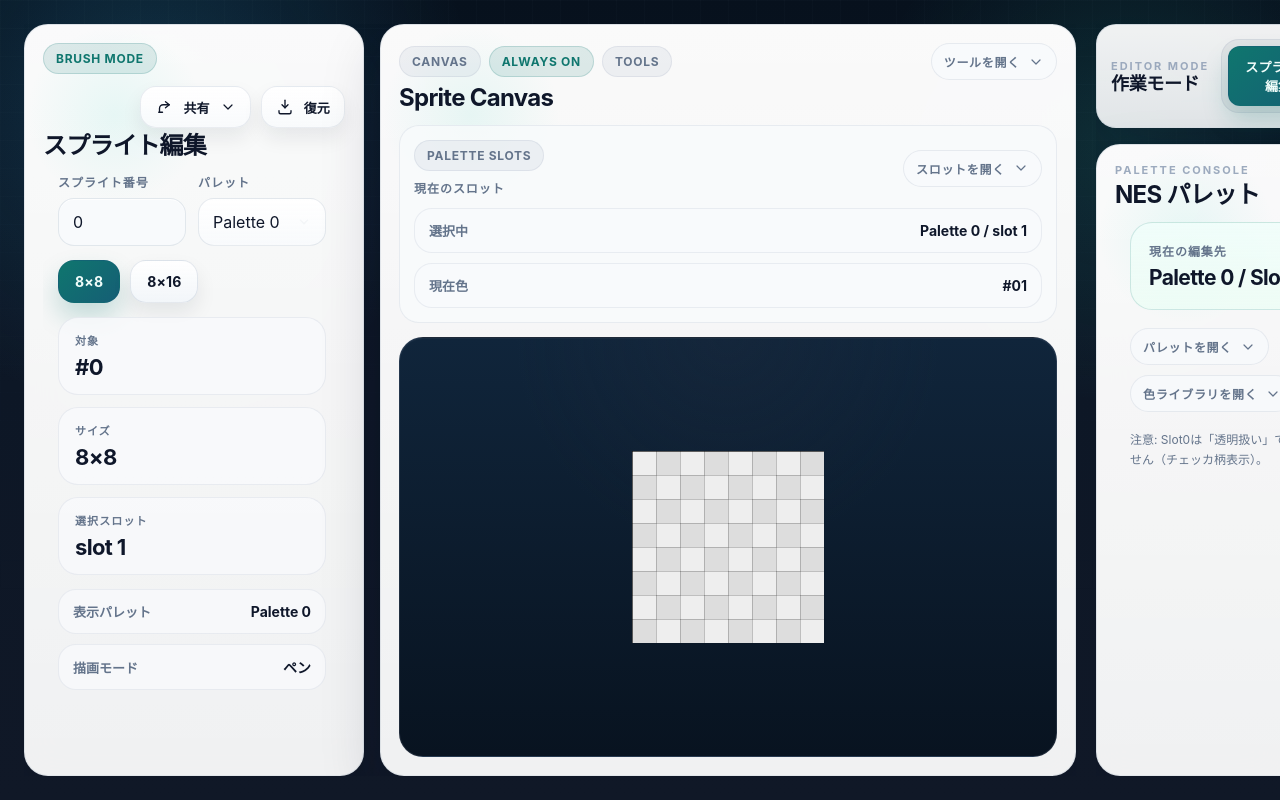
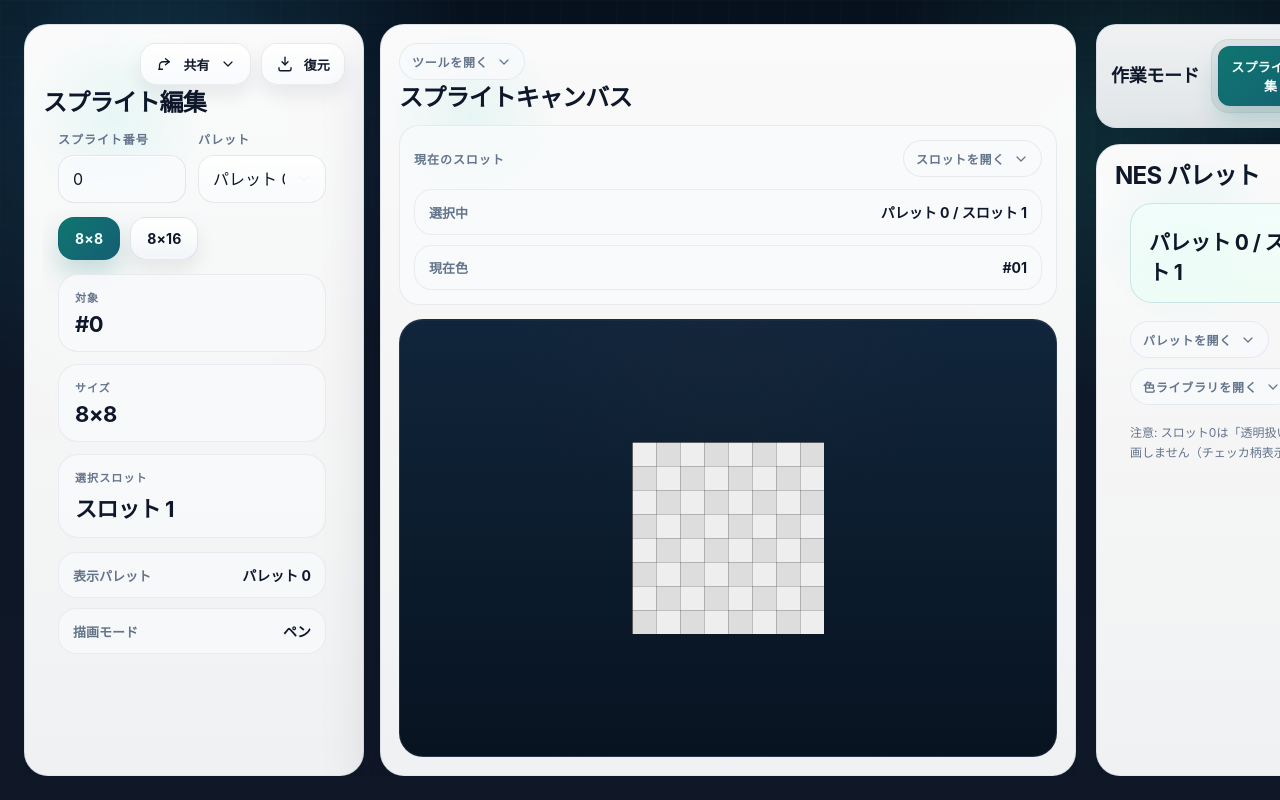
Before and after one commit to paseri3739/nesdot, a React (Vite) app: page / in a window 1280 px wide. Shown: the top 800 px of the page. Built offline with nearby package versions, Linux system fonts and the light colour scheme.

Commit message:
Refactor UI components to remove unused elements and improve localization in PalettePicker, ScreenMode, and SpriteMode

```diff
--- a/src/App.tsx
+++ b/src/App.tsx
@@ -5,7 +5,6 @@ import { ScreenMode } from "./components/ScreenMode";
 import { SpriteMode } from "./components/SpriteMode";
 import {
     Container,
-    Eyebrow,
     globalStyles,
     LeftPane,
     ModeSwitcherCard,
@@ -37,7 +36,6 @@ export const App: React.FC = () => {
                         <ModeSwitcherCard>
                             <ModeSwitcherLayout>
                                 <ModeSwitcherHeader>
-                                    <Eyebrow>Editor Mode</Eyebrow>
                                     <ModeSwitcherTitle>作業モード</ModeSwitcherTitle>
                                 </ModeSwitcherHeader>
                                 <SegmentedControl>
@@ -53,7 +51,6 @@ export const App: React.FC = () => {
 
                         <Panel css={{ gridTemplateRows: "auto minmax(0, 1fr)" }}>
                             <PanelHeader>
-                                <Eyebrow>Palette Console</Eyebrow>
                                 <PanelTitle>NES パレット</PanelTitle>
                             </PanelHeader>
                             <ScrollArea>
--- a/src/components/PalettePicker.tsx
+++ b/src/components/PalettePicker.tsx
@@ -7,9 +7,7 @@ import {
     Grid,
     LibraryCaption,
     LibraryHeader,
-    LibraryTitle,
     Note,
-    PaletteCaption,
     PaletteCard,
     PaletteHeader,
     PaletteList,
@@ -17,7 +15,6 @@ import {
     PaletteStatus,
     Root,
     ScrollWrap,
-    SelectionLabel,
     SelectionSummary,
     SelectionSwatch,
     SelectionValue,
@@ -54,10 +51,7 @@ export const PalettePicker: React.FC = () => {
         <Root>
             <SelectionSummary>
                 <div>
-                    <SelectionLabel>現在の編集先</SelectionLabel>
-                    <SelectionValue>
-                        Palette {activePalette} / Slot {activeSlot}
-                    </SelectionValue>
+                    <SelectionValue>パレット {activePalette} / スロット {activeSlot}</SelectionValue>
                 </div>
                 <SelectionSwatch
                     transparent={activeSlot === 0}
@@ -85,11 +79,7 @@ export const PalettePicker: React.FC = () => {
                         return (
                             <PaletteCard key={i} active={isActivePalette}>
                                 <PaletteHeader>
-                                    <div>
-                                        <PaletteName>Palette {i}</PaletteName>
-                                        <PaletteCaption>{isActivePalette ? "編集中のパレット" : "クリックで切り替え"}</PaletteCaption>
-                                    </div>
-                                    <PaletteStatus active={isActivePalette}>{isActivePalette ? "Active" : "Idle"}</PaletteStatus>
+                                    <PaletteName>パレット {i}</PaletteName>
                                 </PaletteHeader>
 
                                 <SlotRow>
@@ -97,12 +87,12 @@ export const PalettePicker: React.FC = () => {
                                         <SlotGroup key={j} active={isActivePalette && activeSlot === j}>
                                             <SlotButton
                                                 onClick={j !== 0 ? () => handlePaletteClick(i, j) : undefined}
-                                                title={j === 0 ? "Slot 0: Transparent" : `Slot ${j}`}
+                                                title={j === 0 ? "スロット 0: 透明" : `スロット ${j}`}
                                                 active={activeSlot === j && isActivePalette}
                                                 transparent={j === 0}
                                                 bg={j === 0 ? undefined : NES_PALETTE_HEX[idx]}
                                             />
-                                            <SlotLabel>slot{j}</SlotLabel>
+                                            <SlotLabel>スロット{j}</SlotLabel>
                                         </SlotGroup>
                                     ))}
                                 </SlotRow>
@@ -115,12 +105,7 @@ export const PalettePicker: React.FC = () => {
             {isLibraryOpen && (
                 <ScrollWrap>
                     <LibraryHeader>
-                        <div>
-                            <LibraryTitle>NES Color Library</LibraryTitle>
-                            <LibraryCaption>
-                                Palette {activePalette} / Slot {activeSlot} に割り当てる色を選択
-                            </LibraryCaption>
-                        </div>
+                        <LibraryCaption>パレット {activePalette} / スロット {activeSlot} に割り当てる色を選択</LibraryCaption>
                         <PaletteStatus active>
                             #{activeColorIndex.toString(16).padStart(2, "0").toUpperCase()}
                         </PaletteStatus>
@@ -139,7 +124,7 @@ export const PalettePicker: React.FC = () => {
                 </ScrollWrap>
             )}
 
-            <Note>注意: Slot0は「透明扱い」です。実際の色は描画しません（チェッカ柄表示）。</Note>
+            <Note>注意: スロット0は「透明扱い」です。実際の色は描画しません（チェッカ柄表示）。</Note>
         </Root>
     );
 };
--- a/src/components/ScreenMode.tsx
+++ b/src/components/ScreenMode.tsx
@@ -1,6 +1,5 @@
 import React, { useState } from "react";
 import {
-    Badge,
     CanvasViewport,
     CollapseToggle,
     DetailKey,
@@ -17,7 +16,6 @@ import {
     MetricValue,
     NumberInput,
     Panel,
-    PanelDescription,
     PanelHeader,
     PanelHeaderRow,
     PanelTitle,
@@ -142,7 +140,6 @@ export const ScreenMode: React.FC = () => {
                 <Panel>
                     <PanelHeader>
                         <PanelHeaderRow>
-                            <Badge tone={scanReport.ok ? "accent" : "danger"}>{scanReport.ok ? "Constraint OK" : "Needs Attention"}</Badge>
                             <ProjectActions
                                 actions={[
                                     { label: "PNGエクスポート", onSelect: () => exportPng(getHexArrayForScreen(screen)) },
@@ -180,14 +177,12 @@ export const ScreenMode: React.FC = () => {
                 <Panel>
                     <PanelHeader>
                         <PanelHeaderRow>
-                            <Badge tone="neutral">Placement</Badge>
                             <CollapseToggle type="button" open={isPlacementOpen} onClick={() => setIsPlacementOpen((prev) => !prev)}>
                                 {isPlacementOpen ? "閉じる" : "開く"}
                                 <ChevronIcon open={isPlacementOpen} />
                             </CollapseToggle>
                         </PanelHeaderRow>
                         <PanelTitle>スプライト追加</PanelTitle>
-                        <PanelDescription>番号と座標を指定して画面に追加します。制約は追加前に検証されます。</PanelDescription>
                     </PanelHeader>
 
                     {isPlacementOpen ? (
@@ -226,14 +221,12 @@ export const ScreenMode: React.FC = () => {
                 <Panel>
                     <PanelHeader>
                         <PanelHeaderRow>
-                            <Badge tone="neutral">Selection</Badge>
                             <CollapseToggle type="button" open={isSelectionOpen} onClick={() => setIsSelectionOpen((prev) => !prev)}>
                                 {isSelectionOpen ? "閉じる" : "開く"}
                                 <ChevronIcon open={isSelectionOpen} />
                             </CollapseToggle>
                         </PanelHeaderRow>
                         <PanelTitle>選択中のスプライト</PanelTitle>
-                        <PanelDescription>一覧から選択し、位置の微調整や削除を行います。</PanelDescription>
                     </PanelHeader>
 
                     {isSelectionOpen ? (
@@ -341,11 +334,7 @@ export const ScreenMode: React.FC = () => {
 
             <Panel css={{ display: "flex", flexDirection: "column", gap: 14 }}>
                 <PanelHeader>
-                    <PanelHeaderRow>
-                        <Badge tone="neutral">Preview</Badge>
-                        <Badge tone="accent">2x Scale</Badge>
-                    </PanelHeaderRow>
-                    <PanelTitle>Screen Preview</PanelTitle>
+                    <PanelTitle>画面プレビュー</PanelTitle>
                 </PanelHeader>
 
                 <CanvasViewport css={{ flex: 1, minHeight: 0, placeItems: "center" }}>
--- a/src/components/SpriteMode.tsx
+++ b/src/components/SpriteMode.tsx
@@ -1,7 +1,6 @@
 import React, { useState } from "react";
 import { confirm as tauriConfirm } from "@tauri-apps/plugin-dialog";
 import {
-    Badge,
     CanvasViewport,
     CollapseToggle,
     DetailKey,
@@ -118,7 +117,6 @@ export const SpriteMode: React.FC = () => {
             <Panel css={{ gridTemplateRows: "auto minmax(0, 1fr)" }}>
                 <PanelHeader>
                     <PanelHeaderRow>
-                        <Badge tone="accent">{isChangeOrderMode ? "Reorder Mode" : "Brush Mode"}</Badge>
                         <ProjectActions
                             actions={[
                                 { label: "CHRエクスポート", onSelect: () => exportChr(activeTile, activePalette) },
@@ -150,7 +148,7 @@ export const SpriteMode: React.FC = () => {
                             <SelectInput value={activePalette} onChange={(e) => handlePaletteChange(e.target.value)}>
                                 {palettes.map((_, i) => (
                                     <option key={i} value={i}>
-                                        Palette {i}
+                                        パレット {i}
                                     </option>
                                 ))}
                             </SelectInput>
@@ -179,14 +177,14 @@ export const SpriteMode: React.FC = () => {
                         </MetricCard>
                         <MetricCard>
                             <MetricLabel>選択スロット</MetricLabel>
-                            <MetricValue>slot {activeSlot}</MetricValue>
+                            <MetricValue>スロット {activeSlot}</MetricValue>
                         </MetricCard>
                     </MetricGrid>
 
                     <DetailList>
                         <DetailRow>
                             <DetailKey>表示パレット</DetailKey>
-                            <DetailValue>Palette {activePalette}</DetailValue>
+                            <DetailValue>パレット {activePalette}</DetailValue>
                         </DetailRow>
                         <DetailRow>
                             <DetailKey>描画モード</DetailKey>
@@ -199,17 +197,12 @@ export const SpriteMode: React.FC = () => {
             <Panel css={{ display: "flex", flexDirection: "column", gap: 14 }}>
                 <PanelHeader>
                     <PanelHeaderRow>
-                        <div css={{ display: "flex", gap: 8, flexWrap: "wrap" }}>
-                            <Badge tone="neutral">Canvas</Badge>
-                            <Badge tone="accent">Always On</Badge>
-                            <Badge tone={isChangeOrderMode ? "accent" : "neutral"}>Tools</Badge>
-                        </div>
                         <CollapseToggle type="button" open={isToolsOpen} onClick={() => setIsToolsOpen((prev) => !prev)}>
                             {isToolsOpen ? "ツールを閉じる" : "ツールを開く"}
                             <ChevronIcon open={isToolsOpen} />
                         </CollapseToggle>
                     </PanelHeaderRow>
-                    <PanelTitle>Sprite Canvas</PanelTitle>
+                    <PanelTitle>スプライトキャンバス</PanelTitle>
                 </PanelHeader>
 
                 {isToolsOpen ? (
@@ -282,10 +275,7 @@ export const SpriteMode: React.FC = () => {
                     }}
                 >
                     <PanelHeaderRow>
-                        <div css={{ display: "grid", gap: 8 }}>
-                            <Badge tone="neutral">Palette Slots</Badge>
-                            <FieldLabel>現在のスロット</FieldLabel>
-                        </div>
+                        <FieldLabel>現在のスロット</FieldLabel>
                         <CollapseToggle type="button" open={isPaletteOpen} onClick={() => setIsPaletteOpen((prev) => !prev)}>
                             {isPaletteOpen ? "スロットを閉じる" : "スロットを開く"}
                             <ChevronIcon open={isPaletteOpen} />
@@ -304,12 +294,12 @@ export const SpriteMode: React.FC = () => {
                                 <SlotGroup key={j} active={activeSlot === j}>
                                     <SlotButton
                                         onClick={() => handlePaletteClick(j)}
-                                        title={j === 0 ? "Slot 0: Transparent" : `Slot ${j}`}
+                                        title={j === 0 ? "スロット 0: 透明" : `スロット ${j}`}
                                         active={activeSlot === j}
                                         transparent={j === 0}
                                         bg={j === 0 ? undefined : NES_PALETTE_HEX[idx]}
                                     />
-                                    <SlotLabel>slot{j}</SlotLabel>
+                                    <SlotLabel>スロット{j}</SlotLabel>
                                 </SlotGroup>
                             ))}
                         </div>
@@ -319,7 +309,7 @@ export const SpriteMode: React.FC = () => {
                         <DetailRow>
                             <DetailKey>選択中</DetailKey>
                             <DetailValue>
-                                Palette {activePalette} / slot {activeSlot}
+                                パレット {activePalette} / スロット {activeSlot}
                             </DetailValue>
                         </DetailRow>
                         <DetailRow>
```
